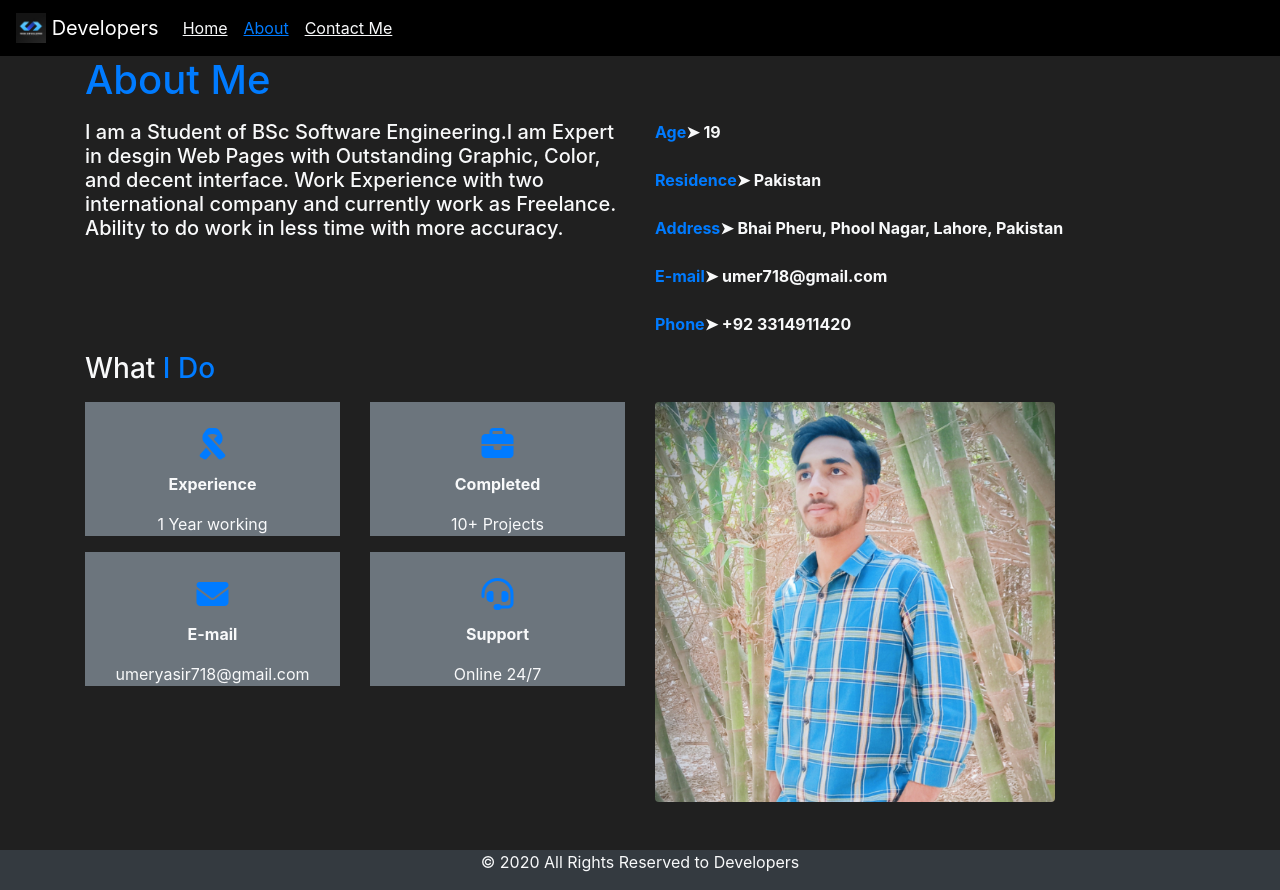
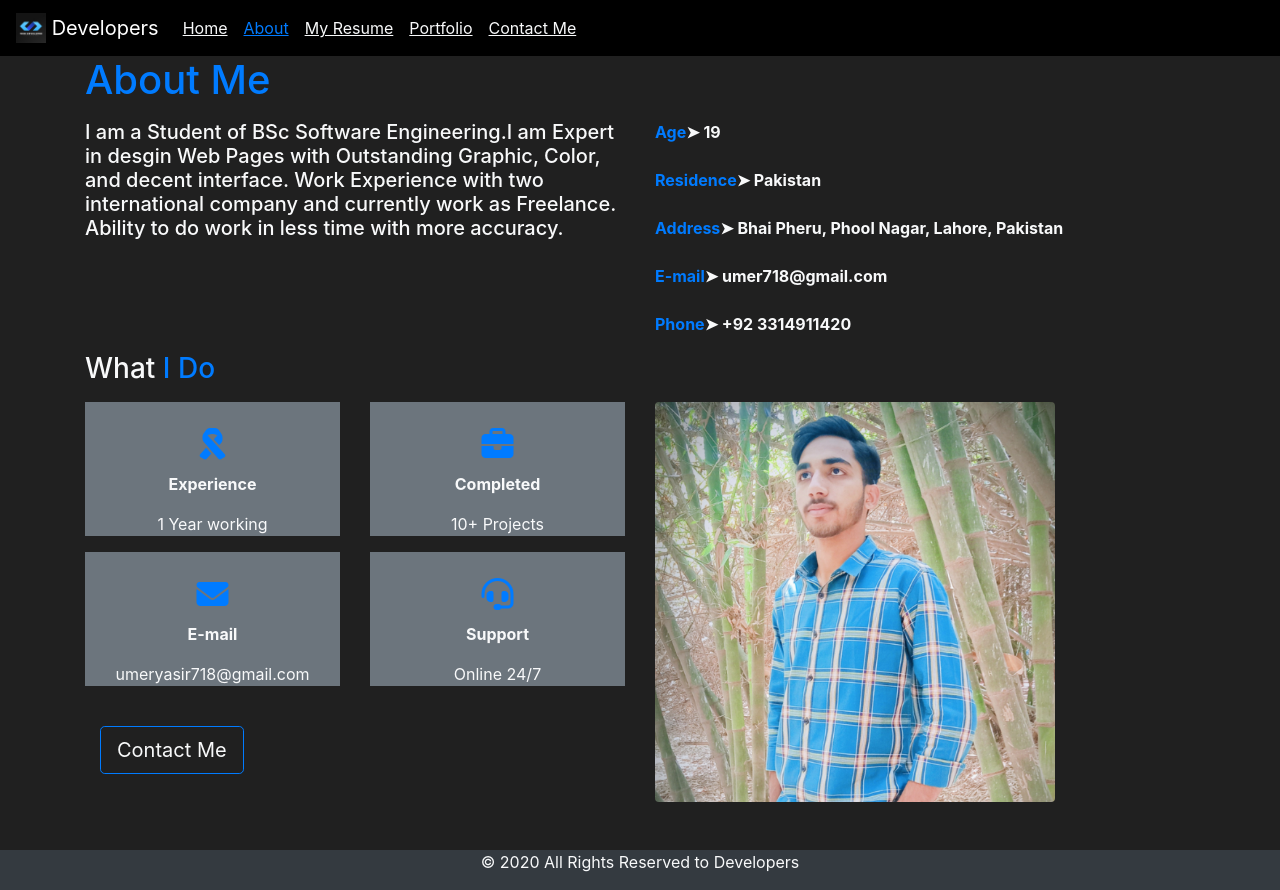
Before and after one commit to UmerYasir718/Portofio, a plain HTML site: page About.html in a window 1280 px wide. Drawn offline with nearby package versions, Linux system fonts and the light colour scheme.

Commit message:
Update About.html

```diff
--- a/About.html
+++ b/About.html
@@ -32,6 +32,12 @@
                 </li>
                 <li class="nav-item active">
                     <a class="nav-link text-primary" href="About.html">About<span class="sr-only">(current)</span></a>
+                </li>
+                <li class="nav-item">
+                    <a class="nav-link text-light" href="MyResume.html">My Resume</a>
+                </li>
+                <li class="nav-item">
+                    <a class="nav-link text-light" href="Portfolio.html">Portfolio</a>
                 </li>
                 <li class="nav-item">
                     <a class="nav-link text-light" href="Contact.html">Contact Me</a>
@@ -100,33 +106,20 @@
                             <p class="text-light">Online 24/7</p>
                         </div>
                     </div>
-                </div>
+                </div><br>
+                <div class="col-md-12 conbtn">
+                    <button type="button" class="btn btn-outline-primary btn-lg ">
+                        <a class="text-light" href="Contact.html">Contact Me</a>
+                    </button>
+                </div><br>
             </div>
-            <div class="col-md-6">
+            <div class="col-md-6 pic">
                 <img class="bd-placeholder-img bd-placeholder-img-sm featurette-image img-fluid mx-auto rounded"
                 width="400" height="200" src="Aboutpg.png" alt="">
             </div>
         </div>
     </div>
-    <!-- ------What I Do ------ -->
-    <!-- <div class="container mx-auto ">
-            <div class="h3 text-light">What<span class="text-primary"> I Do</span></div>
-            <div class="row featurette my-3">
-                <div class="col-md-6 text-light">
-                    <h1><i class="fa-brands fa-html5" style="color: #007bff;"></i><br>HTML</h1>
-                </div>
-                <div class="col-md-6 text-light">
-                   <h1><i class="fa-brands fa-css3-alt" style="color: #007bff;"></i><br>CSS</h1>
-                 </div>
-                <div class="col-md-6 text-light">
-                   <h1><i class="fa-brands fa-bootstrap" style="color: #007bff;"></i><br>BootStrap</h1>
-                </div>
-                <div class="col-md-6 text-light">
-                   <h1><i class="fa-brands fa-js" style="color: #007bff;"></i><br>JavaScript</h1>
-                </div>
-            </div>
-        </div> -->
-    <!-- <br><br><br><br><br><br><br><br><br><br><br><br><br><br><br><br><br> -->
+
     <footer class="mastfoot mt-5 d-flex justify-content-center align-items-center  mx-auto bg-dark">
         <div class="inner text-light">
             <p>© 2020 All Rights Reserved to Developers</p>
```
